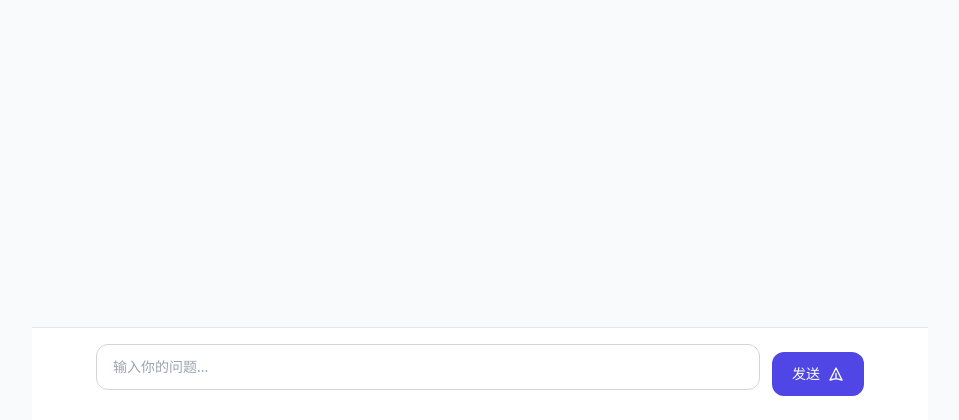
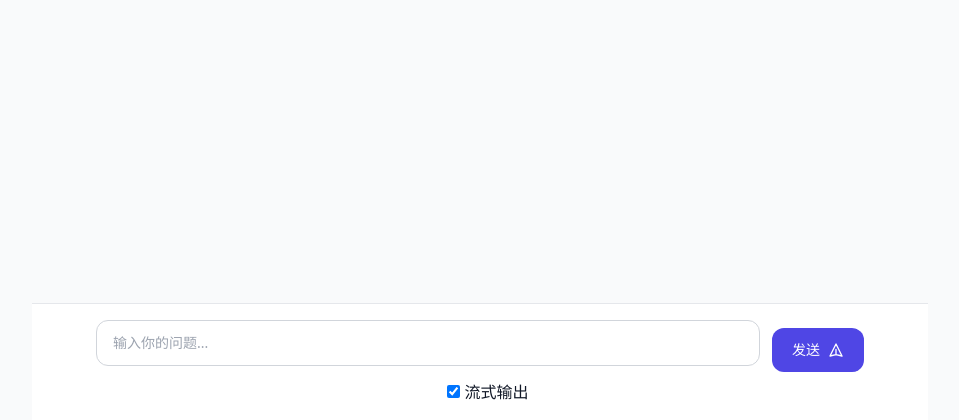
Before and after one commit to lidengbinNC/my_agent, a Python web app: template my_agent/templates/index.html in a window 1280 px wide. Shown: the part 380-800 px from the top of the page, without its empty margins (160-1119 px from the left). Run offline with Jinja, Linux system fonts and the light colour scheme; the template is opened without the code that fills it, so the values that code supplies are empty; some libraries are stand-ins or nearby versions.

Commit message:
phase1-项目骨架搭建

````diff
--- a/my_agent/api/routes/chat.py
+++ b/my_agent/api/routes/chat.py
@@ -21,6 +21,7 @@ from my_agent.api.schemas.chat import (
     SSEEvent,
     SSEEventType,
 )
+from my_agent.config.settings import settings
 from my_agent.core.dependencies import get_llm_client
 from my_agent.domain.llm.base import BaseLLMClient
 from my_agent.domain.llm.message import Message, SystemMessage, UserMessage
@@ -30,7 +31,7 @@ logger = get_logger(__name__)
 
 router = APIRouter(tags=["chat"])
 
-SYSTEM_PROMPT = (
+_DEFAULT_SYSTEM_PROMPT = (
     "你是 MyAgent，一个智能助手。你能够分析问题、调用工具、完成用户的各种任务。"
     "回答时请简洁准确，使用中文。"
 )
@@ -42,8 +43,9 @@ async def chat_completions(
     llm: BaseLLMClient = Depends(get_llm_client),
 ):
     session_id = req.session_id or str(uuid.uuid4())
+    system_prompt = settings.system_prompt or _DEFAULT_SYSTEM_PROMPT
     messages: list[Message] = [
-        SystemMessage(SYSTEM_PROMPT),
+        SystemMessage(system_prompt),
         UserMessage(req.message),
     ]
 
--- a/my_agent/static/css/main.css
+++ b/my_agent/static/css/main.css
@@ -39,6 +39,40 @@ textarea {
     field-sizing: content;
 }
 
+/* 流式/非流式切换 Toggle */
+.stream-toggle-label {
+    @apply flex items-center gap-2 cursor-pointer select-none;
+}
+
+.stream-toggle-label input[type="checkbox"] {
+    @apply sr-only;
+}
+
+.stream-toggle-track {
+    @apply relative inline-flex w-9 h-5 rounded-full transition-colors duration-200 ease-in-out;
+    background-color: #d1d5db;
+}
+
+.stream-toggle-label input:checked + .stream-toggle-track {
+    background-color: #4f46e5;
+}
+
+.stream-toggle-label input:disabled + .stream-toggle-track {
+    @apply opacity-50 cursor-not-allowed;
+}
+
+.stream-toggle-thumb {
+    @apply absolute top-0.5 left-0.5 w-4 h-4 bg-white rounded-full shadow transition-transform duration-200 ease-in-out;
+}
+
+.stream-toggle-label input:checked + .stream-toggle-track .stream-toggle-thumb {
+    transform: translateX(16px);
+}
+
+.stream-toggle-text {
+    @apply text-xs text-gray-500 w-16;
+}
+
 /* 滚动条美化 */
 #messages::-webkit-scrollbar {
     width: 6px;
--- a/my_agent/static/js/chat.js
+++ b/my_agent/static/js/chat.js
@@ -1,5 +1,5 @@
 /**
- * MyAgent 前端对话交互 — SSE 接收 Agent 思考过程
+ * MyAgent 前端对话交互 — 支持流式（SSE）与非流式两种模式切换
  *
  * 面试考点:
  *   - EventSource API 接收 SSE
@@ -13,8 +13,15 @@ const userInput = document.getElementById('user-input');
 const sendBtn = document.getElementById('send-btn');
 const statusEl = document.getElementById('status-indicator');
 const tokenUsageEl = document.getElementById('token-usage');
+const streamToggle = document.getElementById('stream-toggle');
+const streamModeText = document.getElementById('stream-mode-text');
 
 let isStreaming = false;
+
+// 切换模式时更新文字提示
+streamToggle.addEventListener('change', () => {
+    streamModeText.textContent = streamToggle.checked ? '流式输出' : '非流式输出';
+});
 
 chatForm.addEventListener('submit', async (e) => {
     e.preventDefault();
@@ -30,7 +37,11 @@ chatForm.addEventListener('submit', async (e) => {
     userInput.style.height = 'auto';
     setStreaming(true);
 
-    await streamChat(message);
+    if (streamToggle.checked) {
+        await streamChat(message);
+    } else {
+        await normalChat(message);
+    }
 });
 
 // Shift+Enter 换行，Enter 发送
@@ -40,6 +51,8 @@ userInput.addEventListener('keydown', (e) => {
         chatForm.dispatchEvent(new Event('submit'));
     }
 });
+
+// ===== 流式响应 =====
 
 async function streamChat(message) {
     const assistantEl = appendAssistantMessage();
@@ -71,37 +84,30 @@ async function streamChat(message) {
             buffer = lines.pop() || '';
 
             for (const line of lines) {
-                if (line.startsWith('event: ')) {
-                    const eventType = line.slice(7).trim();
-                    continue;
-                }
+                if (line.startsWith('event: ')) continue;
                 if (line.startsWith('data: ')) {
                     const dataStr = line.slice(6);
                     try {
                         const data = JSON.parse(dataStr);
-                        // 事件类型从上一行的 event 获取，
-                        // 但我们也可以从 data 推断
                         if (data.delta !== undefined) {
-                            // content event
+                            // content 事件：逐字追加
                             if (thinkingEl.parentNode) thinkingEl.remove();
                             content += data.delta;
                             bubbleEl.innerHTML = formatMarkdown(content);
                             scrollToBottom();
                         } else if (data.message && data.message.includes('思考')) {
-                            // thinking event — 保持显示
+                            // thinking 事件：保持显示
                         } else if (data.content !== undefined && data.session_id) {
-                            // done event
+                            // done 事件
                             if (thinkingEl.parentNode) thinkingEl.remove();
-                            if (data.usage) {
-                                showTokenUsage(data.usage);
-                            }
+                            if (data.usage) showTokenUsage(data.usage);
                         } else if (data.error) {
-                            // error event
+                            // error 事件
                             if (thinkingEl.parentNode) thinkingEl.remove();
                             bubbleEl.innerHTML = `<span class="text-red-500">错误: ${escapeHtml(data.error)}</span>`;
                         }
-                    } catch (parseErr) {
-                        // skip unparseable lines
+                    } catch (_) {
+                        // 忽略无法解析的行
                     }
                 }
             }
@@ -111,6 +117,40 @@ async function streamChat(message) {
             if (thinkingEl.parentNode) thinkingEl.remove();
             bubbleEl.innerHTML = '<span class="text-gray-400">（无响应内容）</span>';
         }
+
+    } catch (err) {
+        if (thinkingEl.parentNode) thinkingEl.remove();
+        bubbleEl.innerHTML = `<span class="text-red-500">请求失败: ${escapeHtml(err.message)}</span>`;
+    } finally {
+        setStreaming(false);
+        scrollToBottom();
+    }
+}
+
+// ===== 非流式响应 =====
+
+async function normalChat(message) {
+    const assistantEl = appendAssistantMessage();
+    const bubbleEl = assistantEl.querySelector('.msg-bubble');
+    const thinkingEl = appendThinking();
+
+    try {
+        const resp = await fetch('/api/v1/chat/completions', {
+            method: 'POST',
+            headers: { 'Content-Type': 'application/json' },
+            body: JSON.stringify({ message, stream: false }),
+        });
+
+        if (!resp.ok) {
+            const errText = await resp.text();
+            throw new Error(`HTTP ${resp.status}: ${errText || resp.statusText}`);
+        }
+
+        const data = await resp.json();
+
+        if (thinkingEl.parentNode) thinkingEl.remove();
+        bubbleEl.innerHTML = formatMarkdown(data.content || '（无响应内容）');
+        if (data.usage) showTokenUsage(data.usage);
 
     } catch (err) {
         if (thinkingEl.parentNode) thinkingEl.remove();
@@ -159,11 +199,12 @@ function appendThinking() {
 function setStreaming(val) {
     isStreaming = val;
     sendBtn.disabled = val;
+    streamToggle.disabled = val;
     const statusDot = statusEl.querySelector('span:first-child');
     const statusText = statusEl.querySelector('span:last-child');
     if (val) {
         statusDot.className = 'w-2 h-2 bg-amber-500 rounded-full animate-pulse';
-        statusText.textContent = '生成中...';
+        statusText.textContent = streamToggle.checked ? '流式生成中...' : '请求中...';
     } else {
         statusDot.className = 'w-2 h-2 bg-green-500 rounded-full';
         statusText.textContent = '就绪';
@@ -188,7 +229,6 @@ function escapeHtml(text) {
 }
 
 function formatMarkdown(text) {
-    // 基础 markdown: 代码块、行内代码、加粗
     return escapeHtml(text)
         .replace(/```(\w*)\n([\s\S]*?)```/g, '<pre class="bg-gray-100 rounded-lg p-3 my-2 overflow-x-auto text-xs"><code>$2</code></pre>')
         .replace(/`([^`]+)`/g, '<code class="bg-gray-100 px-1.5 py-0.5 rounded text-xs text-pink-600">$1</code>')
--- a/my_agent/templates/index.html
+++ b/my_agent/templates/index.html
@@ -79,8 +79,18 @@
                     </svg>
                 </button>
             </form>
-            <div class="text-center mt-2">
+            <div class="flex items-center justify-center gap-4 mt-2">
                 <span id="token-usage" class="text-xs text-gray-400"></span>
+                <!-- 流式/非流式切换 -->
+                <label class="stream-toggle-label" title="开启后逐字输出，关闭后等待完整响应">
+                    <input type="checkbox" id="stream-toggle" checked>
+                    <span class="stream-toggle-track">
+                        <span class="stream-toggle-thumb"></span>
+                    </span>
+                    <span class="stream-toggle-text">
+                        <span id="stream-mode-text">流式输出</span>
+                    </span>
+                </label>
             </div>
         </div>
     </main>
````
Also changed, not shown: my_agent/config/settings.py (+33 -16 lines), 1 other file.
